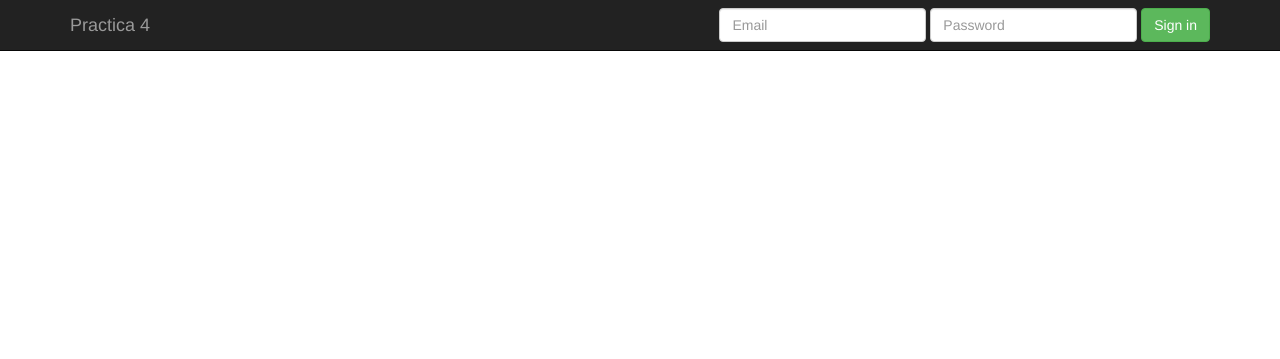
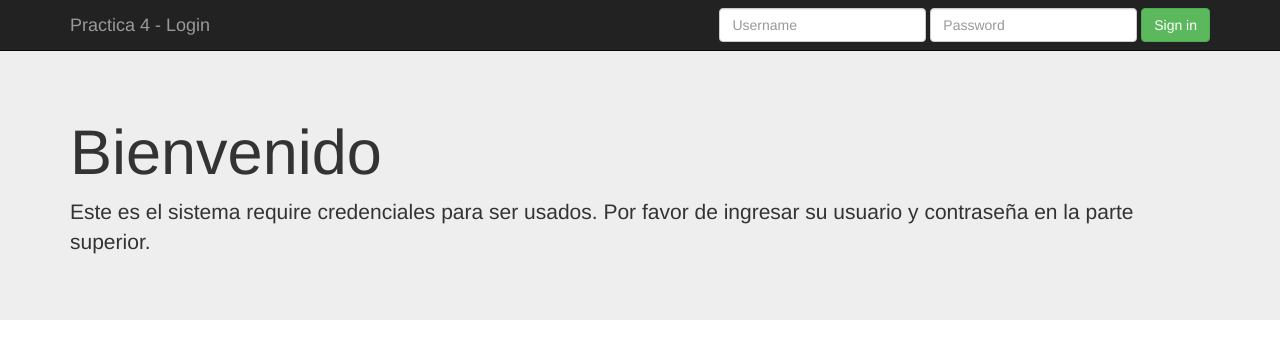
Before and after one commit to hectoregm/hectoregm, a PHP site: page / in a window 1280 px wide. Shown: the top 359 px of the page. Run offline with PHP 8.4, Linux system fonts and the light colour scheme.

Commit message:
Finished basic auth for app.

```diff
--- /dev/null
+++ b/Practica4/includes/auth.php
@@ -0,0 +1,114 @@
+<?php
+
+// Creates a secure session
+function sec_session_start() {
+    $session_name = 'sec_session_id';
+    $secure = SECURE;
+
+    // This stops JavaScript being able to access the session id.
+    $httponly = true;
+
+    // Forces sessions to only use cookies.
+    if (ini_set('session.use_only_cookies', 1) === FALSE) {
+        header("Location: ../index.php?err=Could not initiate a safe session");
+        exit();
+    }
+
+    // Gets current cookies params.
+    $cookieParams = session_get_cookie_params();
+    session_set_cookie_params($cookieParams["lifetime"], $cookieParams["path"], $cookieParams["domain"], $secure, $httponly);
+
+    // Sets the session name to the one set above.
+    session_name($session_name);
+
+    session_start();            // Start the PHP session
+    session_regenerate_id();    // Regenerated the session, delete the old one.
+}
+
+// Helper method that queries the DB to check is the user and password
+// are valid, returns a boolean
+function login($username, $password, $mysqli) {
+    if ($stmt = $mysqli->prepare("SELECT id, username, pass
+                                  FROM usuarios
+                                  WHERE username = ? LIMIT 1")) {
+        $stmt->bind_param('s', $username);
+        $stmt->execute();
+        $stmt->store_result();
+
+        $stmt->bind_result($user_id, $db_username, $db_password);
+        $stmt->fetch();
+
+        // TODO: Password are in cleartext we need to hash the password with the unique salt.
+        //$password = hash('sha512', $password . $salt);
+        if ($stmt->num_rows == 1) {
+
+            if ($db_password == $password) {
+                $user_browser = $_SERVER['HTTP_USER_AGENT'];
+                // Password is correct!
+                $_SESSION['user_id'] = $user_id;
+                $_SESSION['username'] = $username;
+                $_SESSION['login_string'] = hash('sha512', $password . $user_browser);
+                return true;
+            } else {
+                // Wrong username/password
+                return false;
+            }
+        } else {
+            // No user exists.
+            return false;
+        }
+    } else {
+        // Could not create a prepared statement
+        header("Location: ../index.php?error=Database error: cannot prepare statement");
+        exit();
+    }
+}
+
+
+// Helper method to check if a user is logged in
+function login_check($mysqli) {
+    // Check if all session variables are set
+    if (isset($_SESSION['user_id'], $_SESSION['username'], $_SESSION['login_string'])) {
+        $user_id = $_SESSION['user_id'];
+        $login_string = $_SESSION['login_string'];
+        $username = $_SESSION['username'];
+
+        $user_browser = $_SERVER['HTTP_USER_AGENT'];
+
+        if ($stmt = $mysqli->prepare("SELECT pass
+                      FROM usuarios
+                      WHERE id = ? LIMIT 1")) {
+
+            $stmt->bind_param('i', $user_id);
+            $stmt->execute();   // Execute the prepared query.
+            $stmt->store_result();
+
+            if ($stmt->num_rows == 1) {
+                // If the user exists get variables from result.
+                $stmt->bind_result($password);
+                $stmt->fetch();
+                $login_check = hash('sha512', $password . $user_browser);
+
+                if ($login_check == $login_string) {
+                    // Logged In!!!!
+                    return true;
+                } else {
+                    // Not logged in
+                    return false;
+                }
+            } else {
+                // Not logged in
+                return false;
+            }
+        } else {
+            // Could not prepare statement
+            header("Location: ../index.php?error=Database error: cannot prepare statement");
+            exit();
+        }
+    } else {
+        // Not logged in
+        return false;
+    }
+}
+
+?>
--- /dev/null
+++ b/Practica4/includes/config.php
@@ -0,0 +1,21 @@
+<?php
+
+/**
+ * Global configuration variables
+ */
+
+define("HOST", "localhost");
+define("USER", "admin");
+define("PASSWORD", "admin");
+define("DATABASE", "aplicaciones_web");
+
+
+// TODO: Maybe remove this
+define("CAN_REGISTER", "admin");
+define("DEFAULT_ROLE", "member");
+
+/*
+ * If you are using an HTTPS connection, change this to TRUE
+ */
+define("SECURE", FALSE);
+?>
--- /dev/null
+++ b/Practica4/includes/db_connect.php
@@ -0,0 +1,9 @@
+<?php
+include_once 'config.php';
+
+$mysqli = new mysqli(HOST, USER, PASSWORD, DATABASE);
+if ($mysqli->connect_error) {
+        header("Location: ../index.php?error=Unable to connect to MySQL");
+        exit();
+}
+?>
--- a/Practica4/index.php
+++ b/Practica4/index.php
@@ -1,3 +1,15 @@
+<?php
+   include_once 'includes/db_connect.php';
+   include_once 'includes/auth.php';
+
+   sec_session_start();
+
+   if (login_check($mysqli) == true) {
+       header("Location: ./main.php");
+       exit();
+   }
+?>
+
 <!doctype html>
 <html lang="en">
   <head>
@@ -20,21 +32,44 @@
             <span class="icon-bar"></span>
             <span class="icon-bar"></span>
           </button>
-          <a class="navbar-brand" href="#">Practica 4</a>
+          <a class="navbar-brand" href="#">Practica 4 - Login</a>
         </div>
         <div class="navbar-collapse collapse">
-          <form class="navbar-form navbar-right" role="form">
+          <form method="post" action="includes/process_login.php" class="navbar-form navbar-right" role="form">
             <div class="form-group">
-              <input type="text" placeholder="Email" class="form-control">
+              <input id="username" name="username" type="text" placeholder="Username" class="form-control">
             </div>
             <div class="form-group">
-              <input type="password" placeholder="Password" class="form-control">
+              <input id="password" name="password" type="password" placeholder="Password" class="form-control">
             </div>
             <button type="submit" class="btn btn-success">Sign in</button>
           </form>
         </div><!--/.navbar-collapse -->
       </div>
     </div>
+
+    <!-- Main jumbotron for a primary marketing message or call to action -->
+    <div class="jumbotron">
+      <div class="container">
+        <?php
+           if (isset($_SESSION['login_error'])) {
+           echo '<div id="failure" class="alert alert-danger fade in">';
+           echo '<h4>Oh no! There was an error!</h4>';
+           echo '<ul class="alert_messages">';
+           echo '<li>' . $_SESSION['login_error'] . '</li>';
+           echo '</ul>';
+           echo '</div>';
+           unset($_SESSION['login_error']);
+           }
+           ?>
+
+        <h1>Bienvenido</h1>
+        <p>Este es el sistema require credenciales para ser
+          usados. Por favor de ingresar su usuario y contraseña en la
+          parte superior.</p>
+      </div>
+    </div>
+
     <script src="js/jquery-1.11.0.min.js"></script>
     <script src="js/bootstrap.min.js"></script>
     <script src="js/app.js"></script>
--- a/Practica4/js/app.js
+++ b/Practica4/js/app.js
@@ -1,6 +1,6 @@
 jQuery(function($) {
-  $("button[type=submit]").click(function(e) {
-    window.location = "main.html"
-    e.preventDefault();
-  })
+  // $("button[type=submit]").click(function(e) {
+  //   window.location = "main.html"
+  //   e.preventDefault();
+  // })
 });
```
Also changed, not shown: Practica4/includes/process_login.php (added, +27 -0 lines), Practica4/main.php (added, +50 -0 lines).
